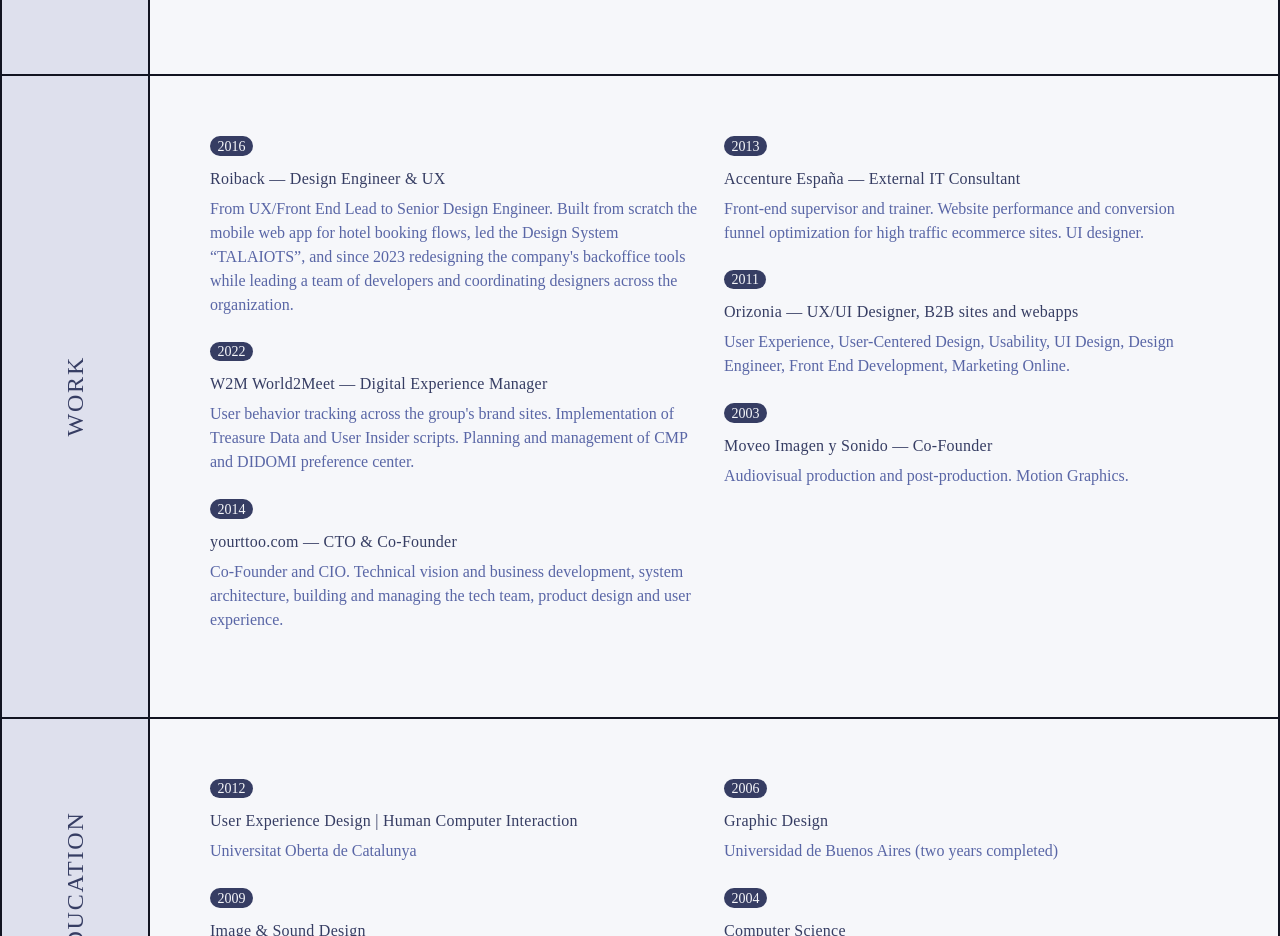
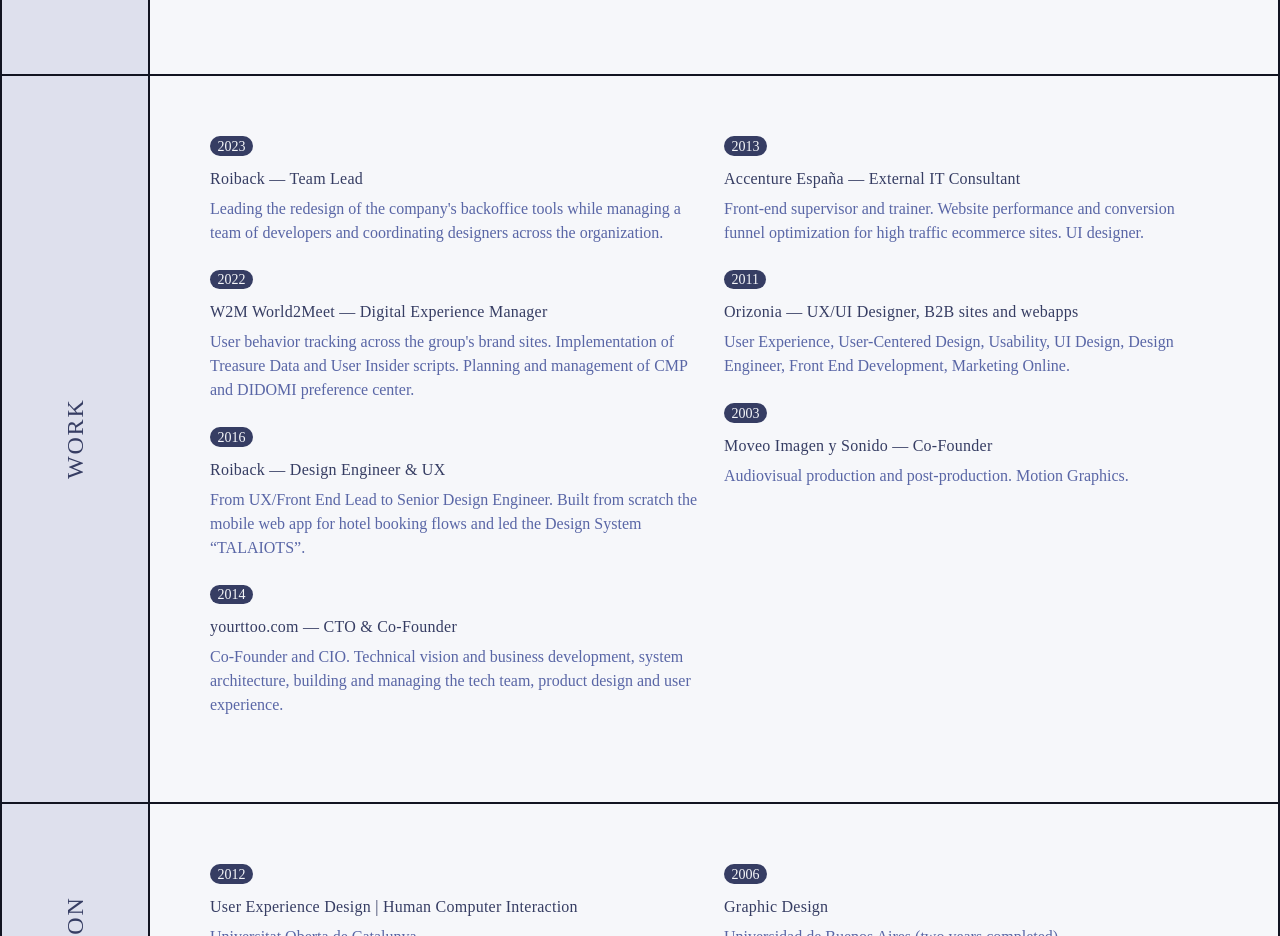
Before and after one commit to pableco/pablogrillo, a Next.js app: page / in a window 1280 px wide. Shown: the part 1060-1996 px from the top of the page. Built offline with nearby package versions, Linux system fonts and the light colour scheme; a web font is replaced by a local one.

Commit message:
content(split): modify order

```diff
--- a/src/pages/index.js
+++ b/src/pages/index.js
@@ -123,15 +123,20 @@
                     </SectionTitleCss>
                     <SectionContentCss>
                         <dl>
-                            <Typo.YearCss>2016</Typo.YearCss>
+                            <Typo.YearCss>2023</Typo.YearCss>
                             <dd>
-                                <Typo.H4>Roiback — Design Engineer &amp; UX</Typo.H4>
-                                <Typo.P>From UX/Front End Lead to Senior Design Engineer. Built from scratch the mobile web app for hotel booking flows, led the Design System &ldquo;TALAIOTS&rdquo;, and since 2023 redesigning the company&apos;s backoffice tools while leading a team of developers and coordinating designers across the organization.</Typo.P>
+                                <Typo.H4>Roiback — Team Lead</Typo.H4>
+                                <Typo.P>Leading the redesign of the company&apos;s backoffice tools while managing a team of developers and coordinating designers across the organization.</Typo.P>
                             </dd>
                             <Typo.YearCss>2022</Typo.YearCss>
                             <dd>
                                 <Typo.H4>W2M World2Meet — Digital Experience Manager</Typo.H4>
                                 <Typo.P>User behavior tracking across the group&apos;s brand sites. Implementation of Treasure Data and User Insider scripts. Planning and management of CMP and DIDOMI preference center.</Typo.P>
+                            </dd>
+                            <Typo.YearCss>2016</Typo.YearCss>
+                            <dd>
+                                <Typo.H4>Roiback — Design Engineer &amp; UX</Typo.H4>
+                                <Typo.P>From UX/Front End Lead to Senior Design Engineer. Built from scratch the mobile web app for hotel booking flows and led the Design System &ldquo;TALAIOTS&rdquo;.</Typo.P>
                             </dd>
                             <Typo.YearCss>2014</Typo.YearCss>
                             <dd>
```
